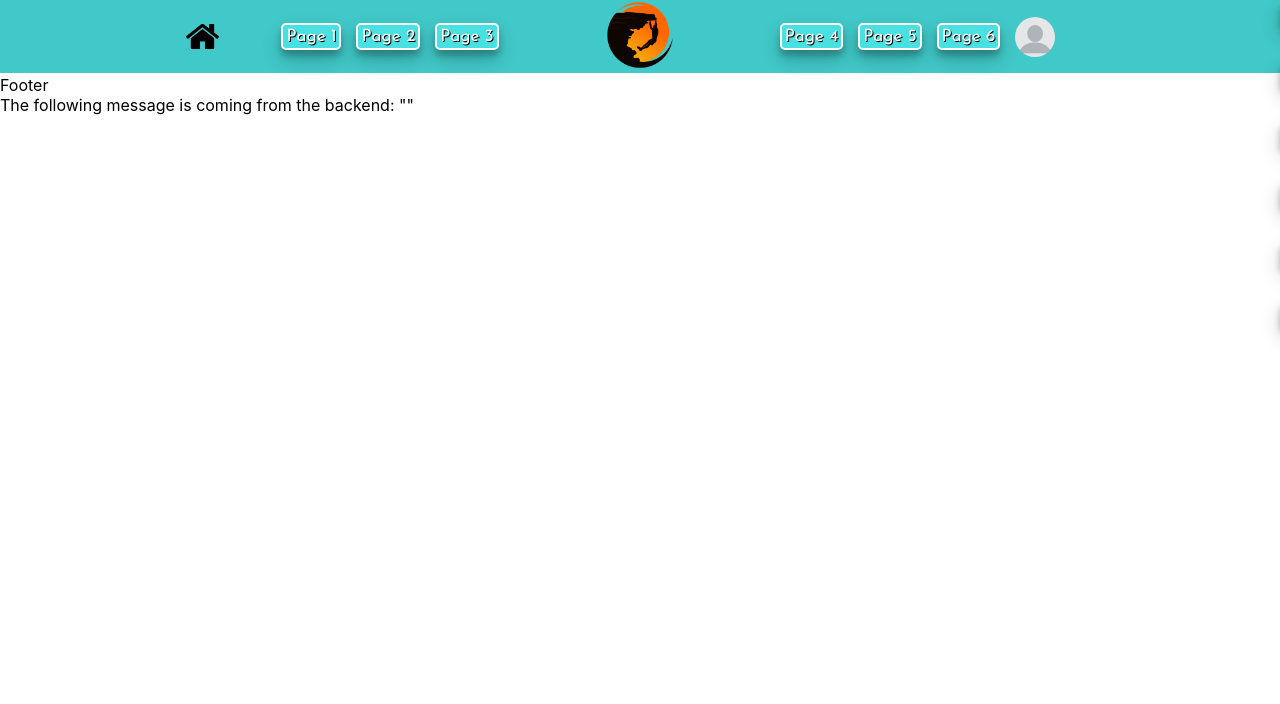
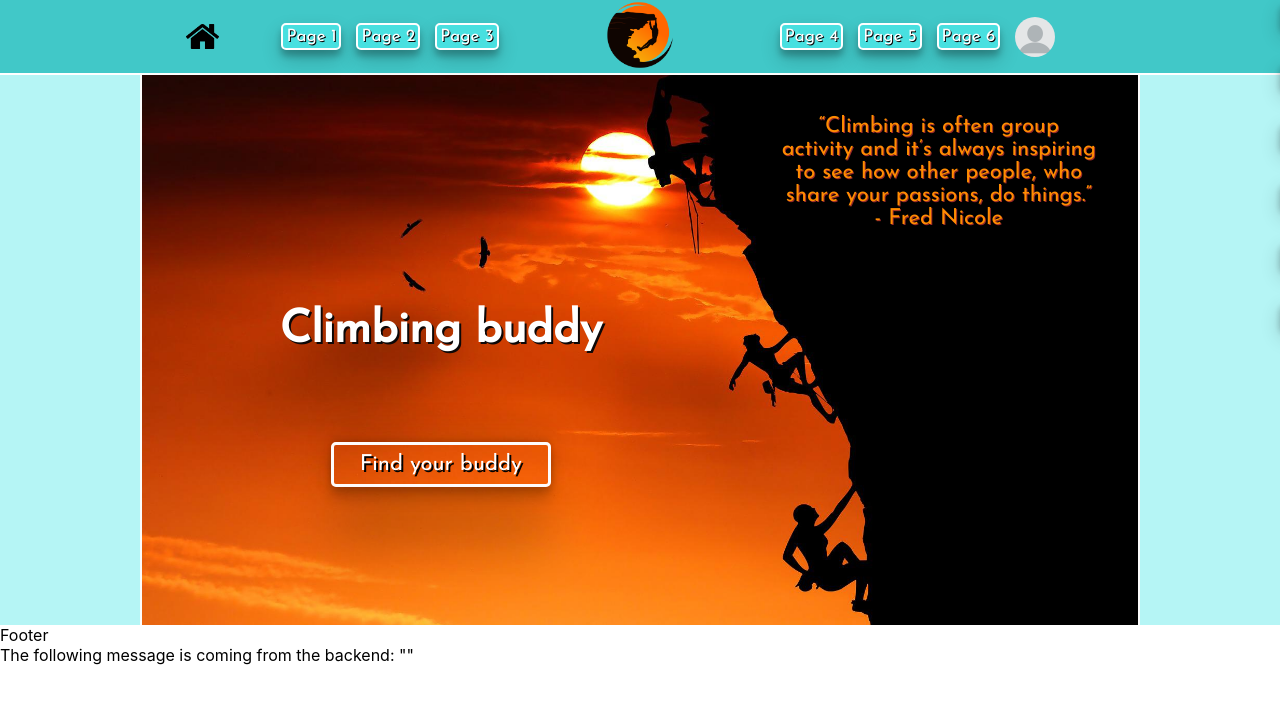
Before and after one commit to mz106/climbing-buddy-fe, a React (Create React App) app: page / in a window 1280 px wide. Shown: the top 704 px of the page. Built offline with nearby package versions, Linux system fonts and the light colour scheme; no server answers.

Commit message:
#56 The landing page is back in view

```diff
--- a/src/App.js
+++ b/src/App.js
@@ -24,7 +24,7 @@ function App() {
     <Header />
 
       <Routes>
-        {/* <Route path="/" element={<LandingPage />} /> */}
+        <Route path="/" element={<LandingPage />} />
       </Routes>
       <Footer />
       <p>The following message is coming from the backend: "{testState}"</p>
```
